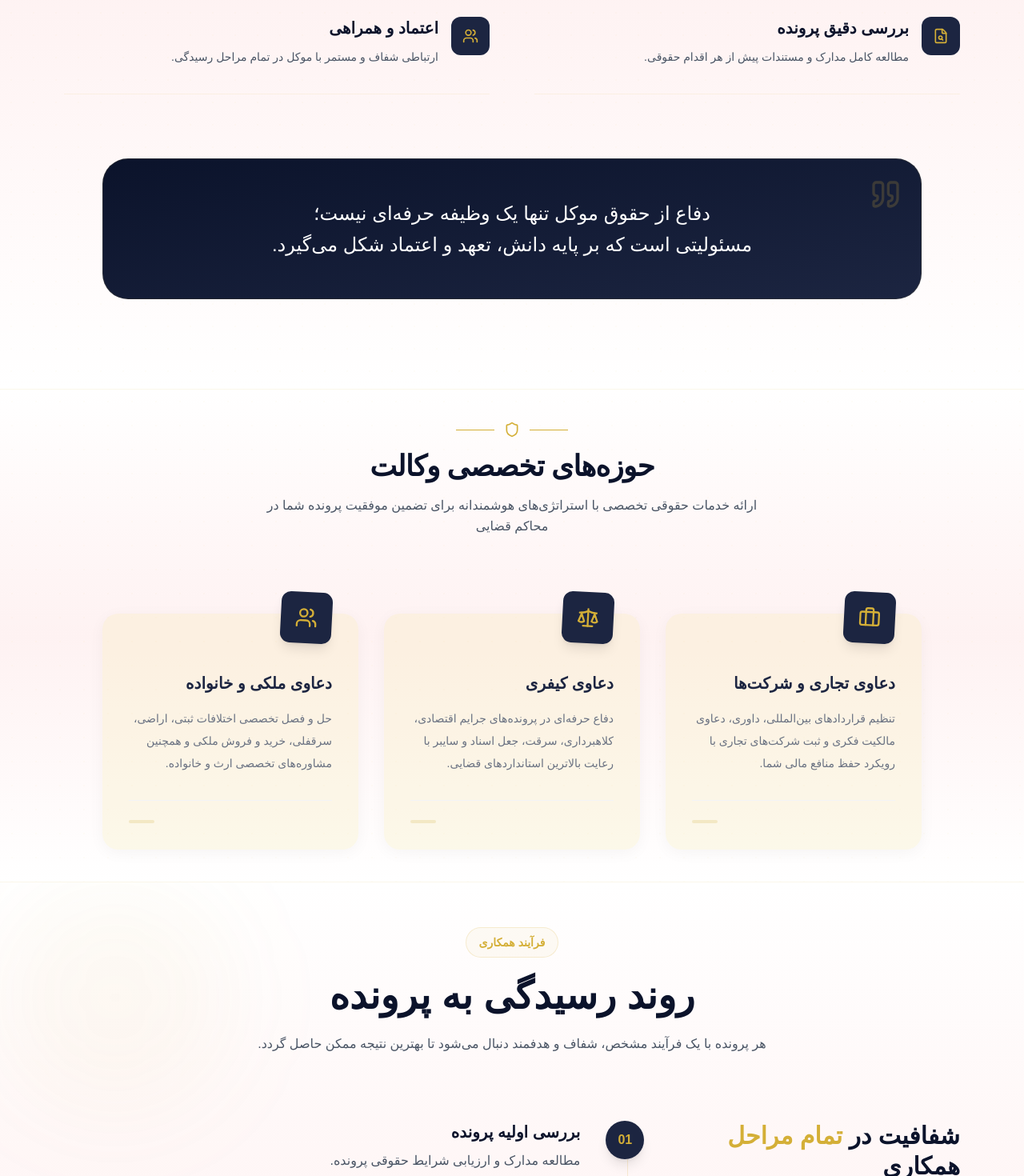
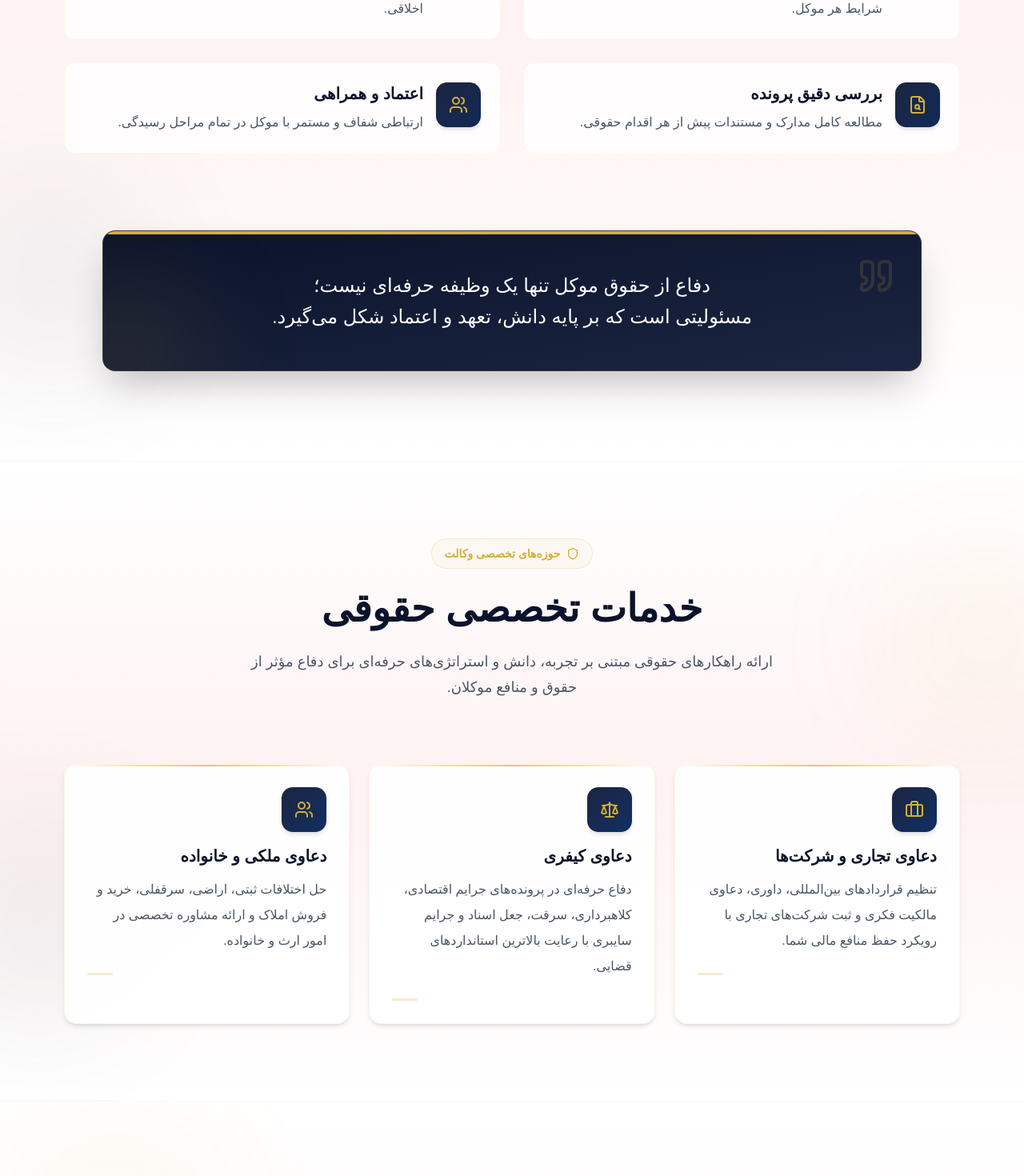
Before and after one commit to zahratec50/lawyer, a Next.js app: page / in a window 1280 px wide. Shown: the part 1330-2800 px from the top of the page at 80% size. Built offline with nearby package versions, Linux system fonts and the light colour scheme; a web font is replaced by a local one.

Commit message:
change style

```diff
--- a/components/index/AboutLawyer.tsx
+++ b/components/index/AboutLawyer.tsx
@@ -3,22 +3,22 @@ import { Scale, ShieldCheck, FileSearch, Users, Quote } from "lucide-react";
 export default function AboutLawyer() {
   const values = [
     {
-      icon: <Scale className="w-5 h-5" />,
+      icon: <Scale className="w-6 h-6" />,
       title: "تخصص حقوقی",
       desc: "تحلیل دقیق پرونده‌ها و انتخاب بهترین مسیر قانونی متناسب با شرایط هر موکل.",
     },
     {
-      icon: <ShieldCheck className="w-5 h-5" />,
+      icon: <ShieldCheck className="w-6 h-6" />,
       title: "محرمانگی کامل",
       desc: "حفظ اطلاعات و اسناد موکلان با بالاترین سطح تعهد حرفه‌ای و اخلاقی.",
     },
     {
-      icon: <FileSearch className="w-5 h-5" />,
+      icon: <FileSearch className="w-6 h-6" />,
       title: "بررسی دقیق پرونده",
       desc: "مطالعه کامل مدارک و مستندات پیش از هر اقدام حقوقی.",
     },
     {
-      icon: <Users className="w-5 h-5" />,
+      icon: <Users className="w-6 h-6" />,
       title: "اعتماد و همراهی",
       desc: "ارتباطی شفاف و مستمر با موکل در تمام مراحل رسیدگی.",
     },
@@ -28,8 +28,9 @@ export default function AboutLawyer() {
     <section
       id="about"
       dir="rtl"
-      className="relative py-10 md:py-28 bg-gradient-to-t from-white via-red-50 to-white overflow-hidden"
+      className="relative overflow-hidden py-16 md:py-28 bg-gradient-to-b from-white via-red-50 to-white"
     >
+      {/* Background Pattern */}
       <div className="absolute inset-0 opacity-[0.03] pointer-events-none">
         <div
           className="w-full h-full"
@@ -40,18 +41,23 @@ export default function AboutLawyer() {
         />
       </div>
 
-      <div className="container mx-auto px-6 lg:px-20 relative z-10">
+      {/* Decorative Blur */}
+      <div className="absolute top-20 -right-20 w-72 h-72 bg-luxury-gold/5 rounded-full blur-3xl pointer-events-none" />
+      <div className="absolute bottom-20 -left-20 w-72 h-72 bg-luxury-navy/5 rounded-full blur-3xl pointer-events-none" />
+
+      <div className="container mx-auto px-4 sm:px-6 lg:px-20 relative z-10">
+        {/* Header */}
         <div className="max-w-4xl mx-auto text-center">
           <div className="inline-flex items-center gap-2 px-4 py-2 rounded-full border border-luxury-gold/20 bg-luxury-gold/5 text-luxury-gold text-sm font-semibold">
             <Scale className="w-4 h-4" />
             رویکرد حرفه‌ای
           </div>
 
-          <h2 className="mt-6 text-3xl md:text-5xl font-black text-luxury-dark">
+          <h2 className="mt-5 text-2xl sm:text-3xl md:text-5xl font-black text-luxury-dark leading-tight">
             تجربه، دانش و تعهد در کنار شما
           </h2>
 
-          <p className="mt-8 text-gray-600 leading-8 text-justify md:text-center">
+          <p className="mt-6 md:mt-8 text-gray-600 leading-8 text-sm md:text-lg max-w-3xl mx-auto text-justify md:text-center">
             هر پرونده حقوقی دارای شرایط و پیچیدگی‌های منحصربه‌فردی است و دستیابی
             به بهترین نتیجه نیازمند تحلیل تخصصی، تجربه عملی و انتخاب راهکار
             قانونی مناسب است. هدف ما ارائه خدمات حقوقی حرفه‌ای با تمرکز بر
@@ -59,22 +65,48 @@ export default function AboutLawyer() {
           </p>
         </div>
 
-        <div className="mt-16 grid md:grid-cols-2 gap-x-14 md:gap-y-10">
+        {/* Values */}
+        <div className="mt-12 md:mt-20 grid grid-cols-1 md:grid-cols-2 gap-5 md:gap-7">
           {values.map((item) => (
             <div
               key={item.title}
-              className="flex items-start gap-4 border-b border-luxury-gold/10 pb-6 md:pb-8"
+              className="
+                group
+                flex items-start gap-4
+                rounded-[14px]
+                bg-white/80
+                backdrop-blur-sm
+                border border-luxury-gold/10
+                p-5 md:p-6
+                transition-all duration-300
+                hover:-translate-y-1
+                hover:border-luxury-gold/30
+                hover:shadow-xl
+              "
             >
-              <div className="w-9 h-9 md:w-12 md:h-12 rounded-[12px] bg-luxury-navy text-luxury-gold flex items-center justify-center flex-shrink-0">
+              <div
+                className="
+                  w-12 h-12
+                  md:w-14 md:h-14
+                  rounded-[14px]
+                  bg-gradient-to-br
+                  from-luxury-navy
+                  to-[#102a56]
+                  text-luxury-gold
+                  flex items-center justify-center
+                  flex-shrink-0
+                  shadow-md
+                "
+              >
                 {item.icon}
               </div>
 
               <div>
-                <h3 className="font-bold text-base sm:text-lg md:text-xl text-luxury-dark mb-2">
+                <h3 className="font-extrabold text-lg md:text-xl text-luxury-dark mb-2">
                   {item.title}
                 </h3>
 
-                <p className="text-gray-600 md:leading-7 leading-6 text-xs md:text-sm">
+                <p className="text-gray-600 leading-7 text-sm md:text-base">
                   {item.desc}
                 </p>
               </div>
@@ -82,13 +114,39 @@ export default function AboutLawyer() {
           ))}
         </div>
 
-        <div className="max-w-5xl mx-auto mt-20">
-          <div className="relative bg-gradient-to-br from-luxury-dark to-luxury-navy rounded-[32px] p-8 md:p-12 border border-luxury-gold/10 overflow-hidden">
-            <Quote className="absolute top-6 right-6 w-6 h-6 md:w-10 md:h-10 text-luxury-gold/20" />
+        {/* Quote Section */}
+        <div className="max-w-5xl mx-auto mt-14 md:mt-24">
+          <div
+            className="
+              relative
+              overflow-hidden
+              rounded-[16px]
+              border border-luxury-gold/20
+              bg-gradient-to-br
+              from-luxury-dark
+              to-luxury-navy
+              p-6 md:p-12
+              shadow-2xl
+            "
+          >
+            <div className="absolute top-0 left-0 w-full h-1 bg-luxury-gold" />
 
-            <p className="text-xl md:text-2xl text-white leading-relaxed font-medium text-center">
+            <Quote className="absolute top-5 right-5 md:top-8 md:right-8 w-8 h-8 md:w-12 md:h-12 text-luxury-gold/15" />
+
+            <div className="absolute -bottom-20 -left-20 w-52 h-52 rounded-full bg-luxury-gold/10 blur-3xl" />
+
+            <p
+              className="
+                relative z-10
+                text-lg md:text-2xl
+                text-white
+                leading-9 md:leading-relaxed
+                font-medium
+                text-center
+              "
+            >
               دفاع از حقوق موکل تنها یک وظیفه حرفه‌ای نیست؛
-              <br />
+              <br className="hidden md:block" />
               مسئولیتی است که بر پایه دانش، تعهد و اعتماد شکل می‌گیرد.
             </p>
           </div>
--- a/components/index/Expertise.tsx
+++ b/components/index/Expertise.tsx
@@ -4,76 +4,125 @@ import { Briefcase, Scale, Users, Shield } from "lucide-react";
 export default function Expertise() {
   const areas = [
     {
-      icon: <Briefcase className="w-6 h-6 md:w-7 md:h-7" />,
+      icon: <Briefcase className="w-5 h-5 md:w-6 md:h-6" />,
       title: "دعاوی تجاری و شرکت‌ها",
       desc: "تنظیم قراردادهای بین‌المللی، داوری، دعاوی مالکیت فکری و ثبت شرکت‌های تجاری با رویکرد حفظ منافع مالی شما.",
     },
     {
-      icon: <Scale className="w-6 h-6 md:w-7 md:h-7" />,
+      icon: <Scale className="w-5 h-5 md:w-6 md:h-6" />,
       title: "دعاوی کیفری",
-      desc: "دفاع حرفه‌ای در پرونده‌های جرایم اقتصادی، کلاهبرداری، سرقت، جعل اسناد و سایبر با رعایت بالاترین استانداردهای قضایی.",
+      desc: "دفاع حرفه‌ای در پرونده‌های جرایم اقتصادی، کلاهبرداری، سرقت، جعل اسناد و جرایم سایبری با رعایت بالاترین استانداردهای قضایی.",
     },
     {
-      icon: <Users className="w-6 h-6 md:w-7 md:h-7" />,
+      icon: <Users className="w-5 h-5 md:w-6 md:h-6" />,
       title: "دعاوی ملکی و خانواده",
-      desc: "حل و فصل تخصصی اختلافات ثبتی، اراضی، سرقفلی، خرید و فروش ملکی و همچنین مشاوره‌های تخصصی ارث و خانواده.",
+      desc: "حل اختلافات ثبتی، اراضی، سرقفلی، خرید و فروش املاک و ارائه مشاوره تخصصی در امور ارث و خانواده.",
     },
   ];
 
   return (
     <section
       dir="rtl"
-      className="py-5 md:py-10 bg-gradient-to-t from-white via-red-50 to-white relative border-t-[1px] border-b-[1px] border-luxury-gold/10"
+      className="relative overflow-hidden py-14 md:py-24 bg-gradient-to-b from-white via-red-50 to-white border-y border-luxury-gold/10"
     >
+      {/* Background Pattern */}
       <div
         className="absolute inset-0 opacity-[0.03] pointer-events-none"
         style={{
           backgroundImage: "radial-gradient(#d4af37 1px, transparent 1px)",
-          backgroundSize: "30px 30px",
+          backgroundSize: "28px 28px",
         }}
-      ></div>
+      />
 
-      <div className="container mx-auto px-5 lg:px-20 xl:px-32 relative z-10">
-        <div className="flex flex-col items-center text-center max-w-2xl mx-auto mb-16 md:mb-24">
-          <div className="flex items-center gap-3 mb-4">
-            <div className="w-12 h-[1px] bg-luxury-gold"></div>
-            <Shield className="w-5 h-5 text-luxury-gold" />
-            <div className="w-12 h-[1px] bg-luxury-gold"></div>
+      {/* Decorative Blur */}
+      <div className="absolute top-20 -right-24 w-72 h-72 rounded-full bg-luxury-gold/5 blur-3xl" />
+      <div className="absolute bottom-20 -left-24 w-72 h-72 rounded-full bg-luxury-navy/5 blur-3xl" />
+
+      <div className="container mx-auto px-4 sm:px-6 lg:px-20 relative z-10">
+        {/* Header */}
+        <div className="max-w-3xl mx-auto text-center mb-10 md:mb-20">
+          <div className="inline-flex items-center gap-2 px-4 py-2 rounded-full border border-luxury-gold/20 bg-luxury-gold/5 text-luxury-gold text-xs md:text-sm font-semibold">
+            <Shield className="w-4 h-4" />
+            حوزه‌های تخصصی وکالت
           </div>
 
-          <h2 className="text-2xl md:text-4xl font-extrabold text-luxury-dark tracking-tight mb-4">
-            حوزه‌های تخصصی وکالت
+          <h2 className="mt-5 text-2xl sm:text-3xl md:text-5xl font-black text-luxury-dark leading-tight">
+            خدمات تخصصی حقوقی
           </h2>
-          <p className="text-sm md:text-base text-gray-600 leading-relaxed px-4">
-            ارائه خدمات حقوقی تخصصی با استراتژی‌های هوشمندانه برای تضمین موفقیت
-            پرونده شما در محاکم قضایی
+
+          <p className="mt-5 text-sm md:text-lg text-gray-600 leading-7 md:leading-8 max-w-2xl mx-auto">
+            ارائه راهکارهای حقوقی مبتنی بر تجربه، دانش و استراتژی‌های حرفه‌ای
+            برای دفاع مؤثر از حقوق و منافع موکلان.
           </p>
         </div>
 
-        <div className="grid grid-cols-1 md:grid-cols-3 gap-3 md:gap-4 lg:gap-8">
-          {areas.map((item, index) => (
+        {/* Cards */}
+        <div className="grid grid-cols-1 md:grid-cols-2 xl:grid-cols-3 gap-4 md:gap-6">
+          {areas.map((item) => (
             <div
-              key={index}
-              className={`group relative bg-luxury-goldLight/25 rounded-[20px] p-6 md:p-8 shadow-[0_4px_20px_rgb(0,0,0,0.04)] hover:shadow-[0_10px_40px_rgba(212,175,55,0.12)] transition-all duration-500 hover:-translate-y-2 border border-transparent hover:border-luxury-gold/20 flex flex-col h-full mt-6 md:mt-0`}
+              key={item.title}
+              className="
+                group
+                relative
+                overflow-hidden
+                rounded-[14px]
+                md:rounded-[16px]
+                bg-white/90
+                backdrop-blur-sm
+                border border-luxury-gold/10
+                p-4
+                md:p-7
+                shadow-md
+                hover:shadow-xl
+                hover:border-luxury-gold/25
+                transition-all
+                duration-300
+                hover:-translate-y-1
+              "
             >
-              <div className="absolute top-0 inset-x-0 h-1 bg-gradient-to-r from-transparent via-luxury-gold/50 to-transparent scale-x-0 group-hover:scale-x-100 transition-transform duration-700 rounded-t-2xl"></div>
+              {/* Gold Line */}
+              <div className="absolute top-0 left-0 w-full h-[2px] bg-gradient-to-r from-transparent via-luxury-gold/70 to-transparent" />
 
-              <div className="absolute -top-3.5 md:-top-7 right-6 md:right-8 w-10 h-10 md:w-16 md:h-16 bg-luxury-navy rounded-[12px] shadow-lg flex items-center justify-center text-luxury-gold group-hover:bg-luxury-gold group-hover:text-white transition-colors duration-500 rotate-3 group-hover:-rotate-3">
+              {/* Icon */}
+              <div
+                className="
+                  w-11 h-11
+                  md:w-14 md:h-14
+                  rounded-[12px]
+                  md:rounded-[14px]
+                  bg-gradient-to-br
+                  from-luxury-navy
+                  to-[#0F2F63]
+                  text-luxury-gold
+                  flex
+                  items-center
+                  justify-center
+                  shadow-md
+                  mb-4
+                  transition-transform
+                  duration-300
+                  group-hover:scale-105
+                "
+              >
                 {item.icon}
               </div>
 
-              <div className="pt-4 md:pt-10 md:flex-grow">
-                <h3 className="text-base sm:text-lg md:text-xl font-bold text-luxury-navy mb-3 md:mb-4 group-hover:text-luxury-gold transition-colors duration-300">
-                  {item.title}
-                </h3>
-                <p className="text-xs md:text-sm text-gray-500 leading-loose text-right group-hover:text-gray-700 transition-colors duration-300">
-                  {item.desc}
-                </p>
+              {/* Content */}
+              <h3 className="text-base md:text-xl font-extrabold text-luxury-dark mb-2 md:mb-3">
+                {item.title}
+              </h3>
+
+              <p className="text-sm md:text-base text-gray-600 leading-7 md:leading-8">
+                {item.desc}
+              </p>
+
+              {/* Accent */}
+              <div className="mt-4 md:mt-6 flex justify-end">
+                <div className="w-8 h-[3px] rounded-full bg-luxury-gold/25 transition-all duration-300 group-hover:w-14 group-hover:bg-luxury-gold" />
               </div>
 
-              <div className="mt-0 pt-0 md:mt-8 md:pt-6 border-t border-gray-100 flex justify-end">
-                <div className="w-8 h-1 bg-luxury-gold/20 rounded-full group-hover:w-16 group-hover:bg-luxury-gold transition-all duration-500"></div>
-              </div>
+              {/* Hover Glow */}
+              <div className="absolute -bottom-20 -left-20 w-40 h-40 bg-luxury-gold/10 rounded-full blur-3xl opacity-0 group-hover:opacity-100 transition-opacity duration-500" />
             </div>
           ))}
         </div>
--- a/components/index/MyJob.tsx
+++ b/components/index/MyJob.tsx
@@ -31,44 +31,46 @@ export default function MyJob() {
   return (
     <section
       dir="rtl"
-      className="relative py-5 md:py-14 bg-gradient-to-t from-white via-red-50 to-white overflow-hidden"
+      className="relative overflow-hidden py-14 md:py-24 bg-gradient-to-b from-white via-red-50/30 to-white"
     >
-      <div className="absolute top-0 left-0 w-72 h-72 bg-luxury-gold/5 rounded-full blur-3xl" />
-      <div className="absolute bottom-0 right-0 w-96 h-96 bg-luxury-navy/5 rounded-full blur-3xl" />
+      {/* Decorative Blur */}
+      <div className="absolute top-0 left-0 w-72 h-72 bg-luxury-gold/5 rounded-full blur-3xl pointer-events-none" />
+      <div className="absolute bottom-0 right-0 w-96 h-96 bg-luxury-navy/5 rounded-full blur-3xl pointer-events-none" />
 
-      <div className="container mx-auto px-6 lg:px-20 relative z-10">
-        <div className="text-center max-w-3xl mx-auto mb-20">
-          <span className="inline-flex items-center px-4 py-2 rounded-full border border-luxury-gold/20 bg-luxury-gold/5 text-luxury-gold text-sm font-semibold">
+      <div className="container mx-auto px-4 sm:px-6 lg:px-20 relative z-10">
+        {/* Header */}
+        <div className="text-center max-w-3xl mx-auto mb-12 md:mb-20">
+          <span className="inline-flex items-center px-4 py-2 rounded-full border border-luxury-gold/20 bg-luxury-gold/5 text-luxury-gold text-xs md:text-sm font-semibold">
             فرآیند همکاری
           </span>
 
-          <h2 className="mt-6 text-3xl md:text-5xl font-black text-luxury-dark">
+          <h2 className="mt-5 text-2xl sm:text-3xl md:text-5xl font-black text-luxury-dark">
             روند رسیدگی به پرونده
           </h2>
 
-          <p className="mt-5 text-gray-600 leading-8">
-            هر پرونده با یک فرآیند مشخص، شفاف و هدفمند دنبال می‌شود تا بهترین
+          <p className="mt-5 text-sm md:text-lg text-gray-600 leading-7 md:leading-8 max-w-2xl mx-auto">
+            هر پرونده با فرآیندی مشخص، شفاف و هدفمند دنبال می‌شود تا بهترین
             نتیجه ممکن حاصل گردد.
           </p>
         </div>
 
-        <div className="grid lg:grid-cols-12 gap-16 items-start">
-          {/* متن سمت راست */}
+        <div className="grid lg:grid-cols-12 gap-10 lg:gap-16">
+          {/* Content Side */}
           <div className="lg:col-span-4">
             <div className="lg:sticky lg:top-32">
-              <h3 className="text-3xl font-black text-luxury-dark leading-tight">
+              <h3 className="text-2xl md:text-4xl font-black text-luxury-dark leading-tight">
                 شفافیت در
                 <span className="text-luxury-gold"> تمام مراحل </span>
                 همکاری
               </h3>
 
-              <p className="mt-6 text-gray-600 leading-8">
+              <p className="mt-5 md:mt-6 text-gray-600 leading-8 text-sm md:text-base">
                 از نخستین جلسه مشاوره تا پایان فرآیند رسیدگی، تمامی اقدامات
                 حقوقی بر اساس برنامه‌ای مشخص و قابل پیگیری انجام می‌شود.
               </p>
 
-              <div className="mt-8 border-r-2 border-luxury-gold pr-5">
-                <p className="text-luxury-dark font-medium leading-8">
+              <div className="mt-6 md:mt-8 border-r-2 border-luxury-gold pr-4 md:pr-5">
+                <p className="text-luxury-dark font-medium leading-7 md:leading-8 text-sm md:text-base">
                   هر مرحله با هدف حفظ حقوق موکل و دستیابی به بهترین نتیجه
                   برنامه‌ریزی می‌شود.
                 </p>
@@ -76,35 +78,73 @@ export default function MyJob() {
             </div>
           </div>
 
-          {/* تایم لاین */}
+          {/* Timeline */}
           <div className="lg:col-span-8">
+            <div className="space-y-8 md:space-y-10">
               {areas.map((item, index) => (
                 <div
                   key={index}
-                className="relative flex gap-5 md:gap-8 pb-10 md:pb-14"
+                  className="relative flex items-start gap-4 md:gap-8"
                 >
+                  {/* Line */}
                   {index !== areas.length - 1 && (
-                  <div className="absolute right-5 top-12 h-full w-px bg-luxury-gold/20" />
+                    <div
+                      className="
+                        absolute
+                        right-[22px]
+                        md:right-[28px]
+                        top-12
+                        md:top-14
+                        w-px
+                        h-full
+                        bg-gradient-to-b
+                        from-luxury-gold
+                        to-luxury-gold/10
+                      "
+                    />
                   )}
 
-                <div className="w-10 h-10 md:w-12 md:h-12 rounded-full bg-luxury-navy text-luxury-gold flex items-center justify-center font-bold flex-shrink-0 shadow-lg">
+                  {/* Number */}
+                  <div
+                    className="
+                      w-11 h-11
+                      md:w-14 md:h-14
+                      rounded-full
+                      border
+                      border-luxury-gold/30
+                      bg-white
+                      shadow-md
+                      flex
+                      items-center
+                      justify-center
+                      flex-shrink-0
+                      text-luxury-dark
+                      font-bold
+                      text-sm
+                      md:text-base
+                    "
+                  >
                     {String(index + 1).padStart(2, "0")}
                   </div>
 
-                <div>
-                  <h3 className="text-base sm:text-lg md:text-xl font-bold text-luxury-dark mb-2">
+                  {/* Content */}
+                  <div className="pb-4 md:pb-6">
+                    <h3 className="text-lg md:text-2xl font-black text-luxury-dark mb-2">
                       {item.title}
                     </h3>
 
-                  <p className="text-gray-600 leading-7 text-sm md:text-base">
+                    <p className="text-gray-600 leading-7 md:leading-8 text-sm md:text-base max-w-2xl">
                       {item.desc}
                     </p>
+
+                    <div className="mt-4 w-10 h-[2px] rounded-full bg-luxury-gold/30" />
                   </div>
                 </div>
               ))}
             </div>
           </div>
         </div>
+      </div>
     </section>
   );
 }
```
Also changed, not shown: components/index/Contact.tsx (+295 -105 lines). Lines whose indentation alone changed are shown as unchanged.
